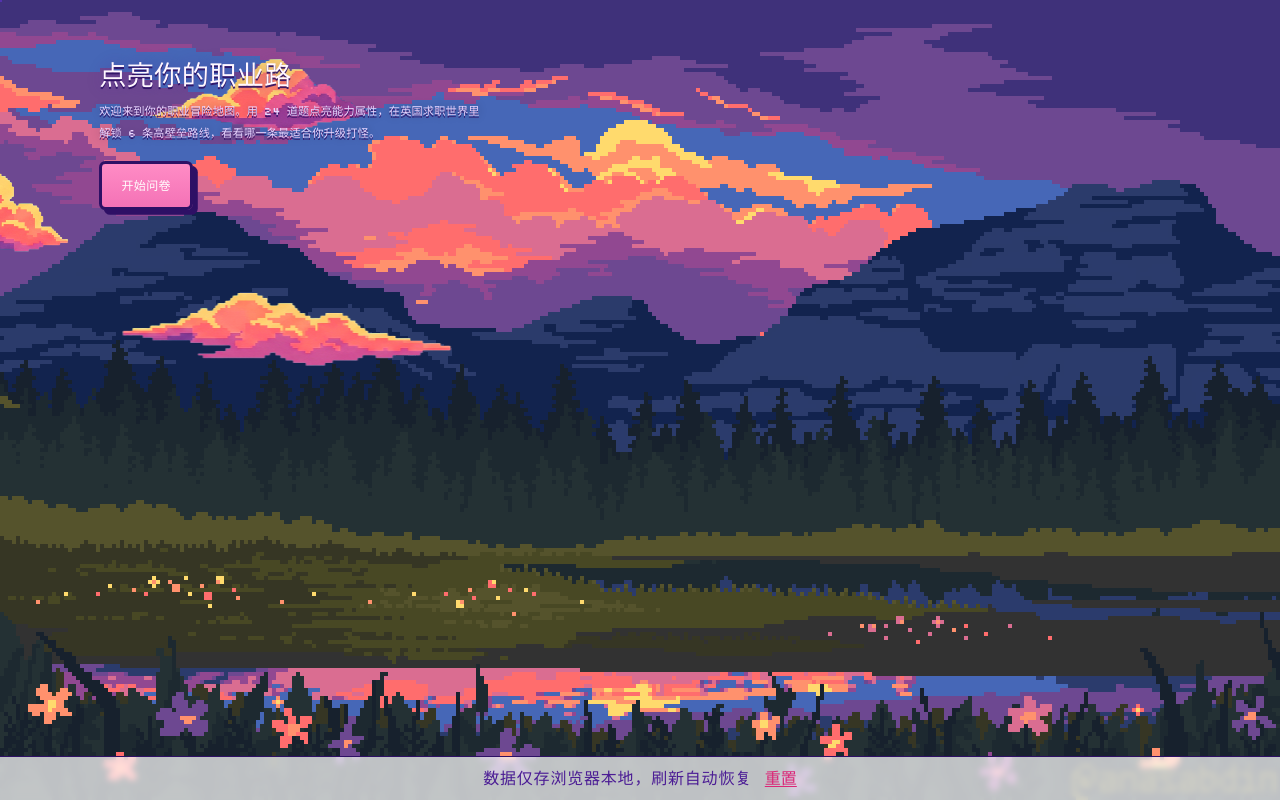
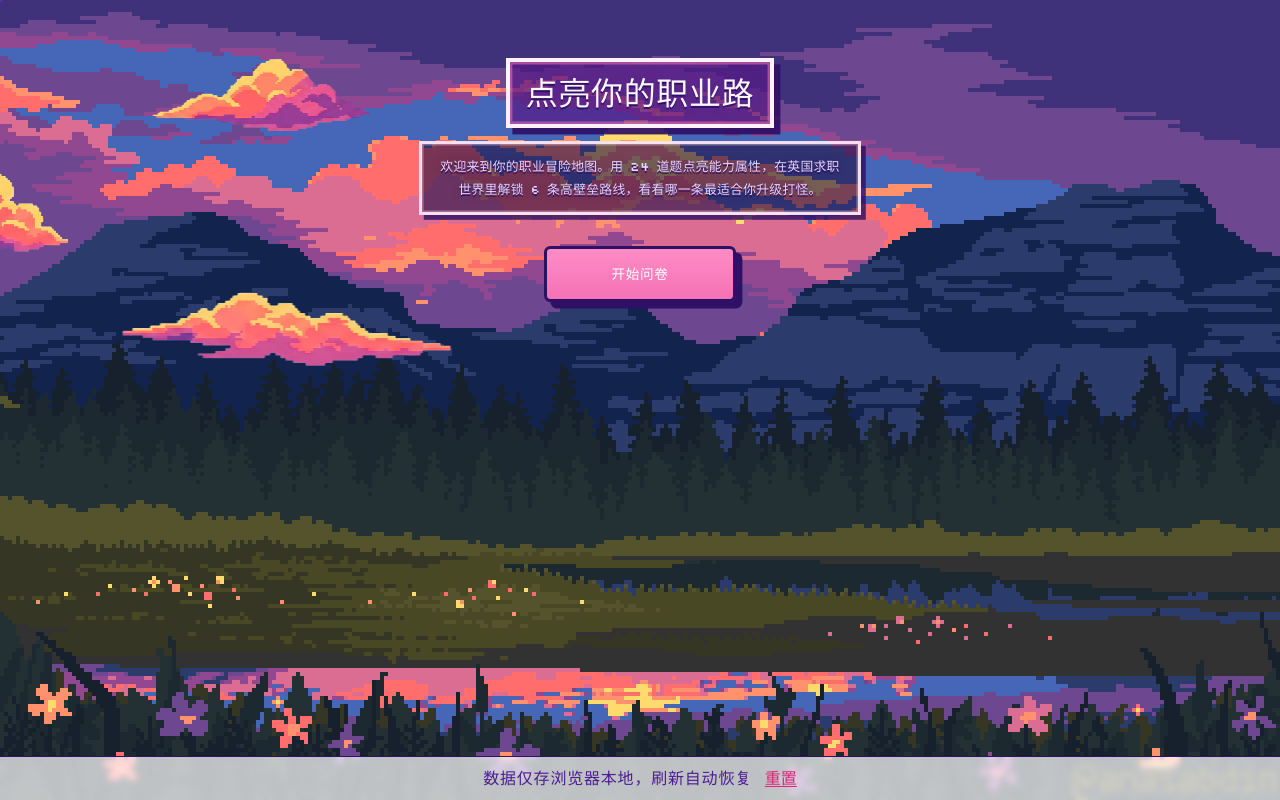
Before and after one commit to MasterFrancis/Career_Ava, a React (Vite) app: page / in a window 1280 px wide. Built offline with nearby package versions, Linux system fonts and the light colour scheme; a small style sheet from the web is missing; a web font is replaced by a local one.

Commit message:
feat: Build Career Report Web App
Co-authored-by: traeagent <traeagent@users.noreply.github.com>

```diff
--- a/src/index.css
+++ b/src/index.css
@@ -1116,6 +1116,13 @@ details[open] .accordionChevron {
   gap: 24px;
 }
 
+.homeHeroLeft {
+  display: flex;
+  flex-direction: column;
+  align-items: center;
+  text-align: center;
+}
+
 @media (max-width: 920px) {
   .homeHeroGrid {
     grid-template-columns: 1fr;
@@ -1124,34 +1131,48 @@ details[open] .accordionChevron {
 
 .homeTitle {
   margin: 14px 0 0;
+  display: inline-block;
   font-family: var(--pixel-cjk);
-  letter-spacing: 0.4px;
+  letter-spacing: 0.8px;
   font-weight: 700;
-  font-size: 34px;
-  line-height: 1.22;
+  font-size: 40px;
+  line-height: 1.2;
   color: #fff7ff;
+  background: rgba(88, 28, 135, 0.72);
+  border: 5px solid #fff2fb;
+  box-shadow:
+    8px 8px 0 rgba(46, 16, 101, 0.92),
+    inset 0 0 0 3px rgba(244, 114, 182, 0.55);
+  padding: 16px 20px 14px;
   text-transform: uppercase;
   text-shadow:
     0 3px 0 rgba(46, 16, 101, 0.92),
     0 0 18px rgba(76, 29, 149, 0.38);
-  max-width: 16ch;
+  max-width: min(16ch, 100%);
 }
 
 @media (max-width: 720px) {
   .homeTitle {
-    font-size: 26px;
+    font-size: 30px;
     line-height: 1.3;
+    padding: 14px 16px 12px;
   }
 }
 
 .homeSub {
-  margin-top: 12px;
+  margin-top: 16px;
   font-family: var(--pixel-cjk);
   color: rgba(255, 247, 255, 0.96);
-  font-size: 14px;
-  line-height: 1.9;
-  letter-spacing: 0.2px;
+  font-size: 16px;
+  line-height: 1.8;
+  letter-spacing: 0.35px;
   max-width: 46ch;
+  padding: 14px 18px;
+  background: rgba(36, 18, 71, 0.62);
+  border: 4px solid rgba(255, 232, 248, 0.95);
+  box-shadow:
+    6px 6px 0 rgba(46, 16, 101, 0.82),
+    inset 0 0 0 2px rgba(251, 207, 232, 0.38);
   text-shadow:
     0 2px 0 rgba(46, 16, 101, 0.9),
     0 0 12px rgba(17, 24, 39, 0.28);
@@ -1162,34 +1183,37 @@ details[open] .accordionChevron {
   gap: 14px;
   flex-wrap: wrap;
   align-items: center;
+  justify-content: center;
   margin-top: 22px;
 }
 
 .homePixelBtn {
   font-family: var(--pixel-cjk);
-  font-size: 15px;
+  font-size: 17px;
   line-height: 1.3;
-  padding: 16px 24px;
-  min-height: 62px;
-  letter-spacing: 0.5px;
+  padding: 18px 28px;
+  min-height: 70px;
+  letter-spacing: 0.8px;
   text-transform: uppercase;
   border-width: 5px !important;
-  box-shadow: 6px 6px 0px var(--stroke) !important;
+  box-shadow: 8px 8px 0px var(--stroke) !important;
 }
 
 .homePixelBtn:hover {
-  transform: translate(6px, 6px) !important;
+  transform: translate(8px, 8px) !important;
   box-shadow: 0px 0px 0px var(--stroke) !important;
 }
 
 .homePixelBtnPrimary {
   background: linear-gradient(180deg, #ff8cc5 0%, #f472b6 100%);
   color: #fffdfd;
+  min-width: 240px;
 }
 
 .homePixelBtnGhost {
   background: rgba(255, 244, 252, 0.92);
   color: var(--stroke);
+  min-width: 220px;
 }
 
 .homeChips {
```
